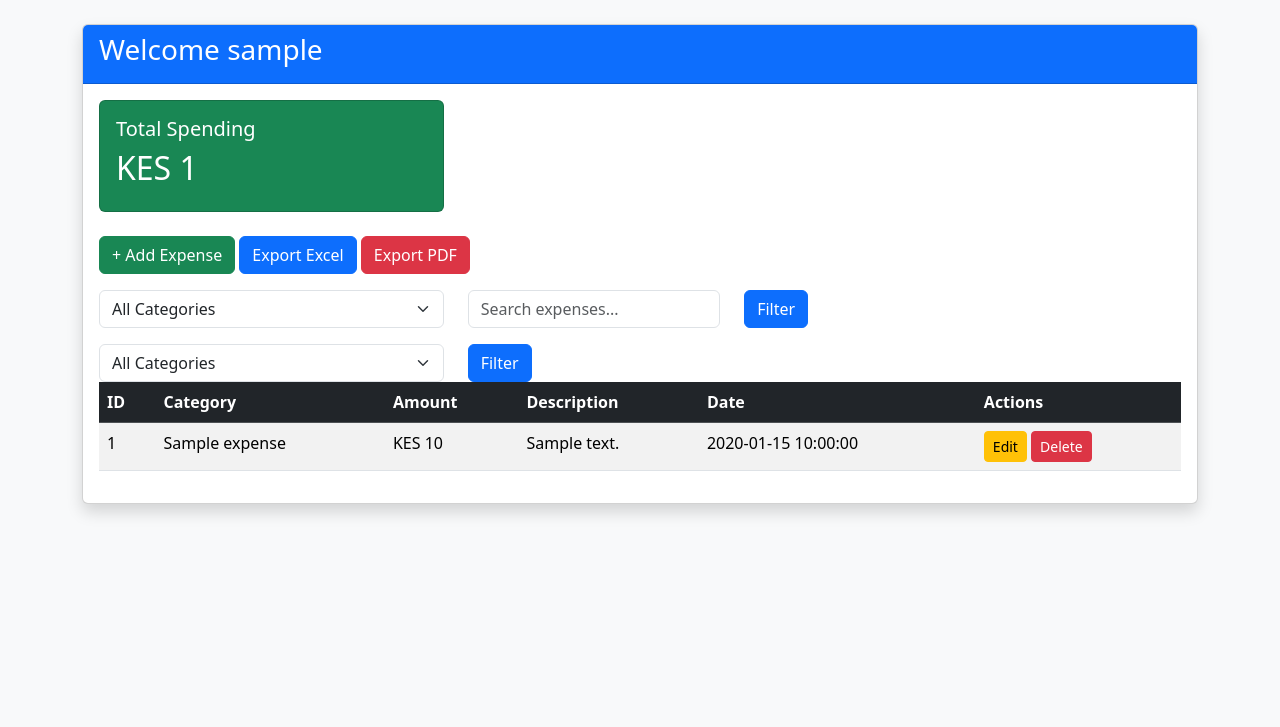
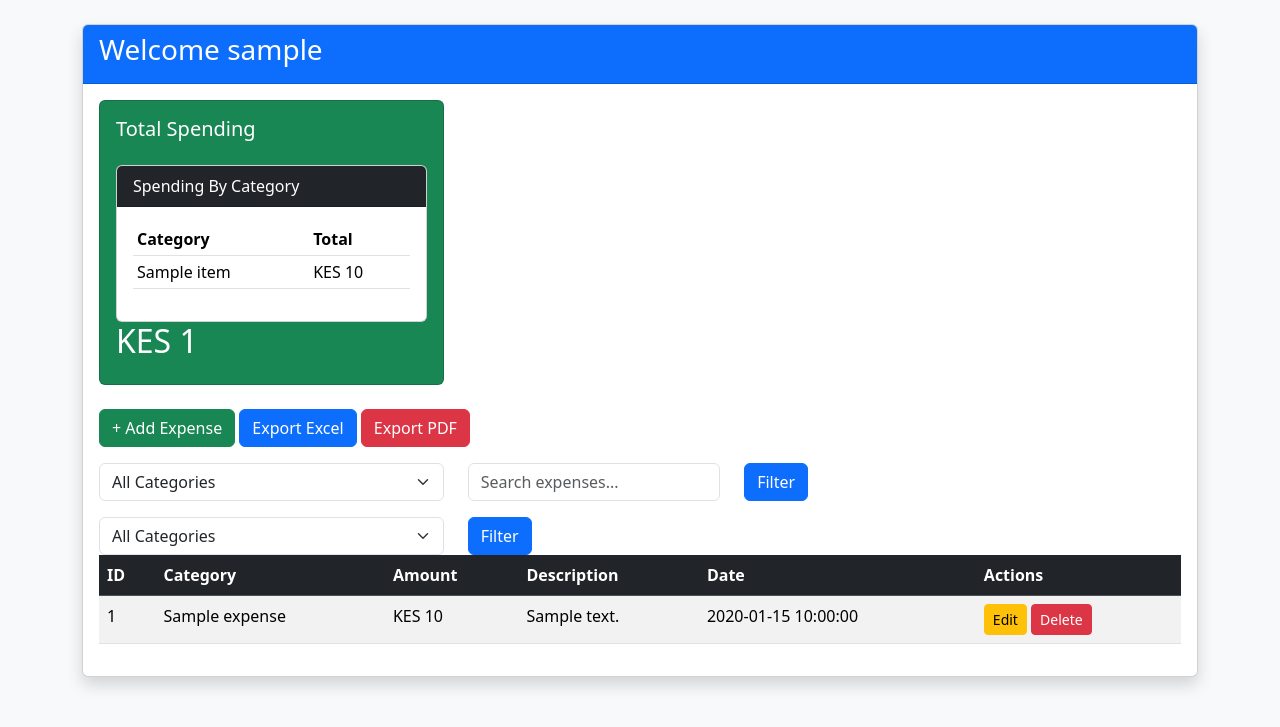
Before and after one commit to michaelmugeni/personal-expense-tracker, a Flask app: template templates/dashboard.html in a window 1280 px wide. Shown: the part 56-783 px from the top of the page. Run offline with Flask 3, Linux system fonts and the light colour scheme; the template is opened without the code that fills it: most values are stand-ins (such as "Sample title", 1, 10 or a date in 2020).

```diff
--- a/app.py
+++ b/app.py
@@ -171,6 +171,19 @@ def dashboard():
         SELECT *
         FROM categories
     """).fetchall()
+    category_totals = cursor.execute("""
+    SELECT categories.name,
+           COALESCE(SUM(expenses.amount), 0) AS total
+    FROM expenses
+    LEFT JOIN categories
+        ON expenses.category_id = categories.id
+    WHERE expenses.user_id = ?
+    GROUP BY categories.name
+    ORDER BY total DESC
+""", (
+    session['user_id'],
+)).fetchall()
+
 
     conn.close()
 
@@ -183,7 +196,8 @@ def dashboard():
         selected_category=selected_category,
         start_date=start_date,
         end_date=end_date,
-        search=search
+        search=search,
+        category_totals=category_totals
     )
 # ==========================
 # ADD EXPENSE
--- a/templates/dashboard.html
+++ b/templates/dashboard.html
@@ -20,6 +20,37 @@
             <div class="card-body">
 
                 <h5>Total Spending</h5>
+                <div class="card mt-4">
+
+    <div class="card-header bg-dark text-white">
+
+        Spending By Category
+
+    </div>
+
+    <div class="card-body">
+
+        <table class="table table-sm">
+
+            <tr>
+                <th>Category</th>
+                <th>Total</th>
+            </tr>
+
+            {% for item in category_totals %}
+
+            <tr>
+                <td>{{ item.name }}</td>
+                <td>KES {{ item.total }}</td>
+            </tr>
+
+            {% endfor %}
+
+        </table>
+
+    </div>
+
+</div>
 
                 <h2>
                     KES {{ total_expenses }}
```
